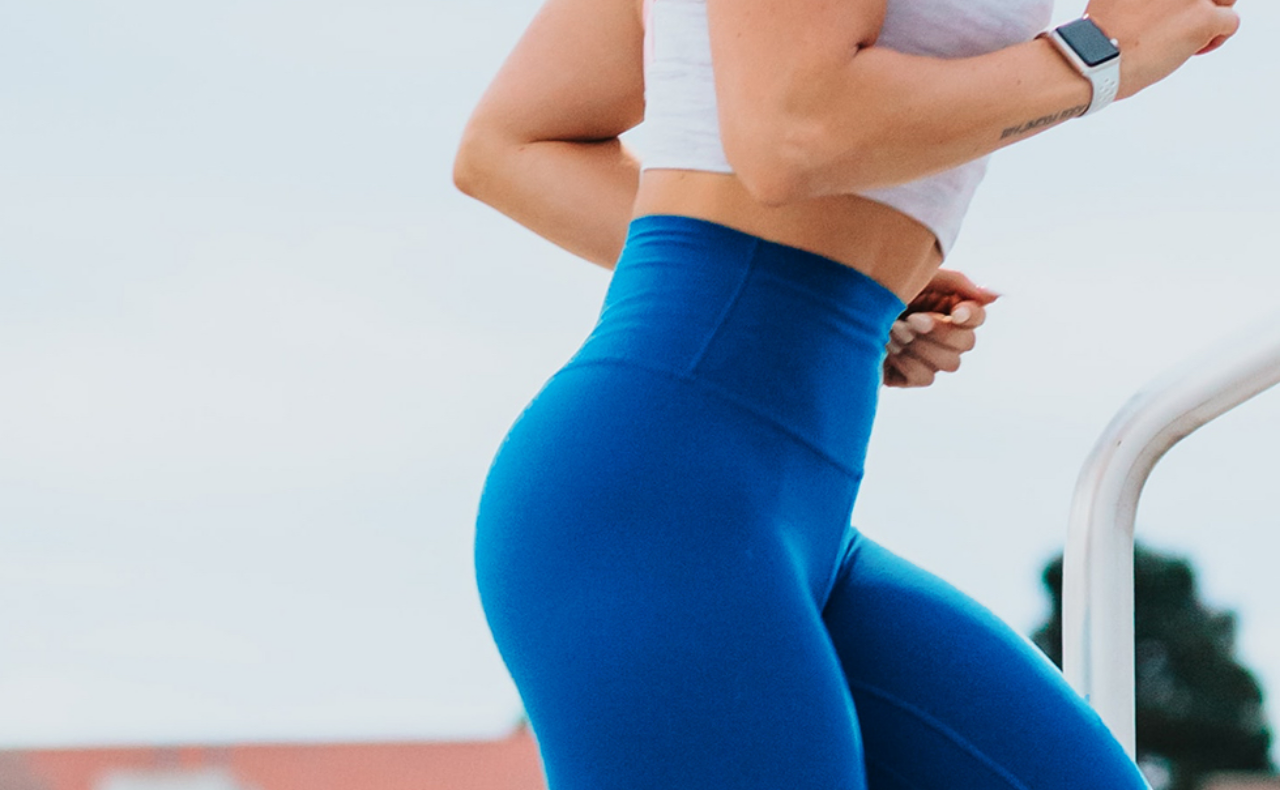
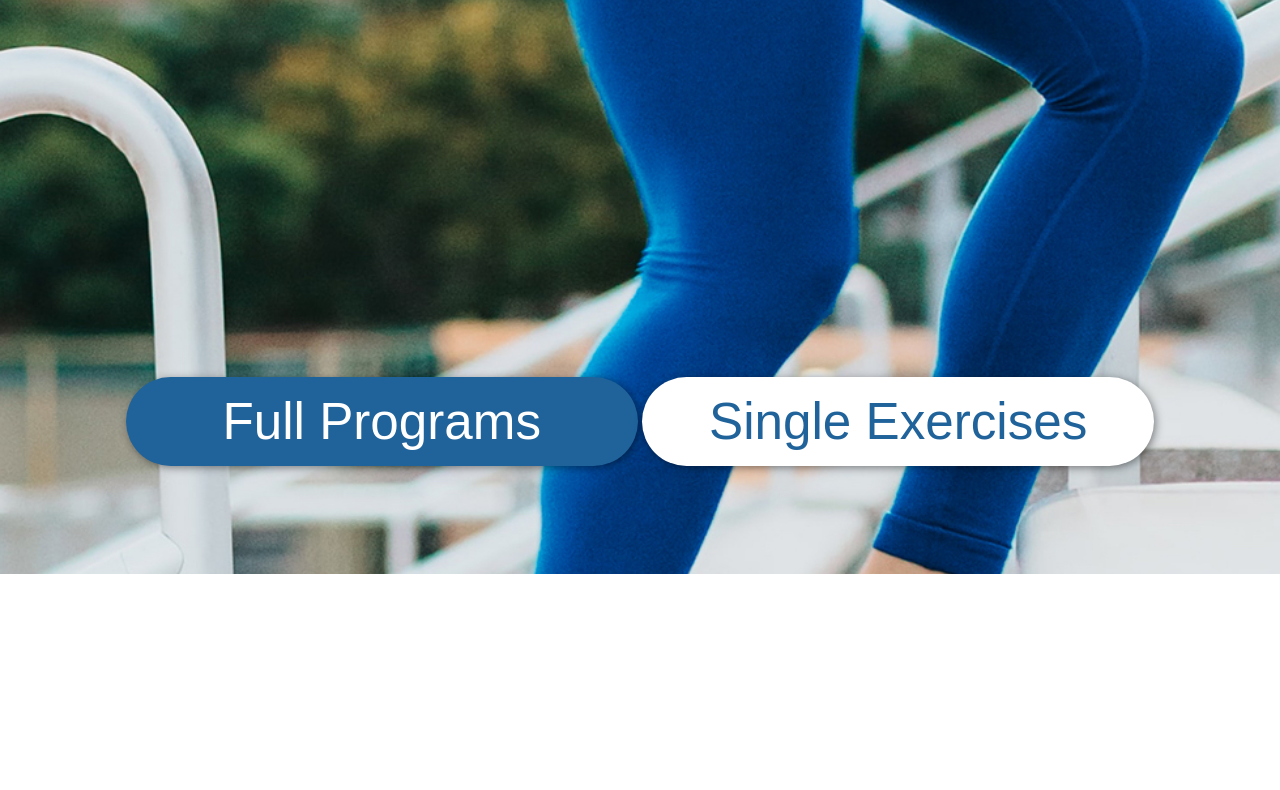
Before and after one commit to madshoe47/Webapp-3-semester, a plain HTML site: page index.html in a window 1280 px wide. Shown: the part 226-1016 px from the top of the page. After the commit the page ends 804 px from the top, so only its background shows below. Drawn offline with Linux system fonts and the light colour scheme.

Commit message:
knap red

```diff
--- a/css/index.css
+++ b/css/index.css
@@ -30,6 +30,8 @@ h1 {
     width: 50%;
     padding: 1em;;
     position: absolute;
+    z-index: 9999999;
+
     left: 0;
 }
 
@@ -37,7 +39,16 @@ h1 {
 
 /*frontpage styling*/
 .frontimg{
-    width: 100%;
+  width: 100%;
+    height: 100vh;
+    object-fit: cover;
+    z-index: -999999;
+
+
+}
+
+.front{
+position: relative;;
 
 }
 .bigbutton {
@@ -54,4 +65,19 @@ h1 {
   border-radius: 50px;
   box-shadow: inset 0px 0px 10px -1px rgba(0, 0, 0, 0.51);
   box-shadow: 2px 2px 10px -1px rgba(0, 0, 0, 0.51);
+
 }
+
+.frontbuttons{
+  bottom: 0;
+  position: absolute;
+    margin: auto auto 7em auto;
+    width: 100%;
+}
+
+.singleknap{
+ background-color:white;
+ border-color: #20639B;
+ color: #20639B;
+
+}
--- a/index.html
+++ b/index.html
@@ -19,14 +19,15 @@
     <!--pages-->
     <!-- front page-->
     <section id="index" class="page front">
-        <img src="img/ben.jpg" alt="" class="frontimg">
-    </button>
-    <button class="bigbutton" onClick="klikfunktion()">
-        Full Programs
-    </button>
-    <button class="bigbutton" onClick="klikfunktion()">
-        Single Exercises
-    </button>
+        <div><img src="img/ben.jpg" alt="" class="frontimg"></div>
+        <div class="frontbuttons"><button class="bigbutton" onClick="klikfunktion()">
+                Full Programs
+            </button>
+            <button class="bigbutton singleknap" onClick="klikfunktion()">
+                Single Exercises
+            </button></div>
+
+
     </section>
 
     <!---->
```
